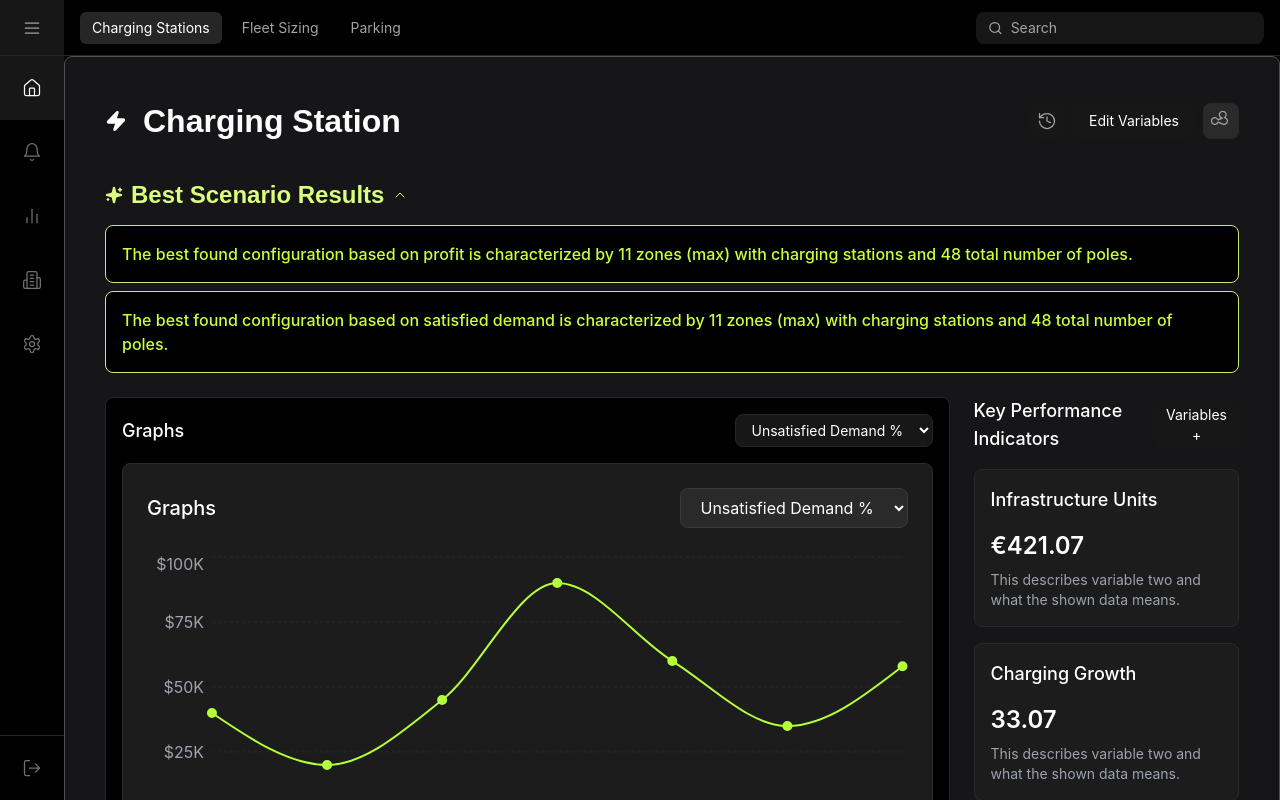
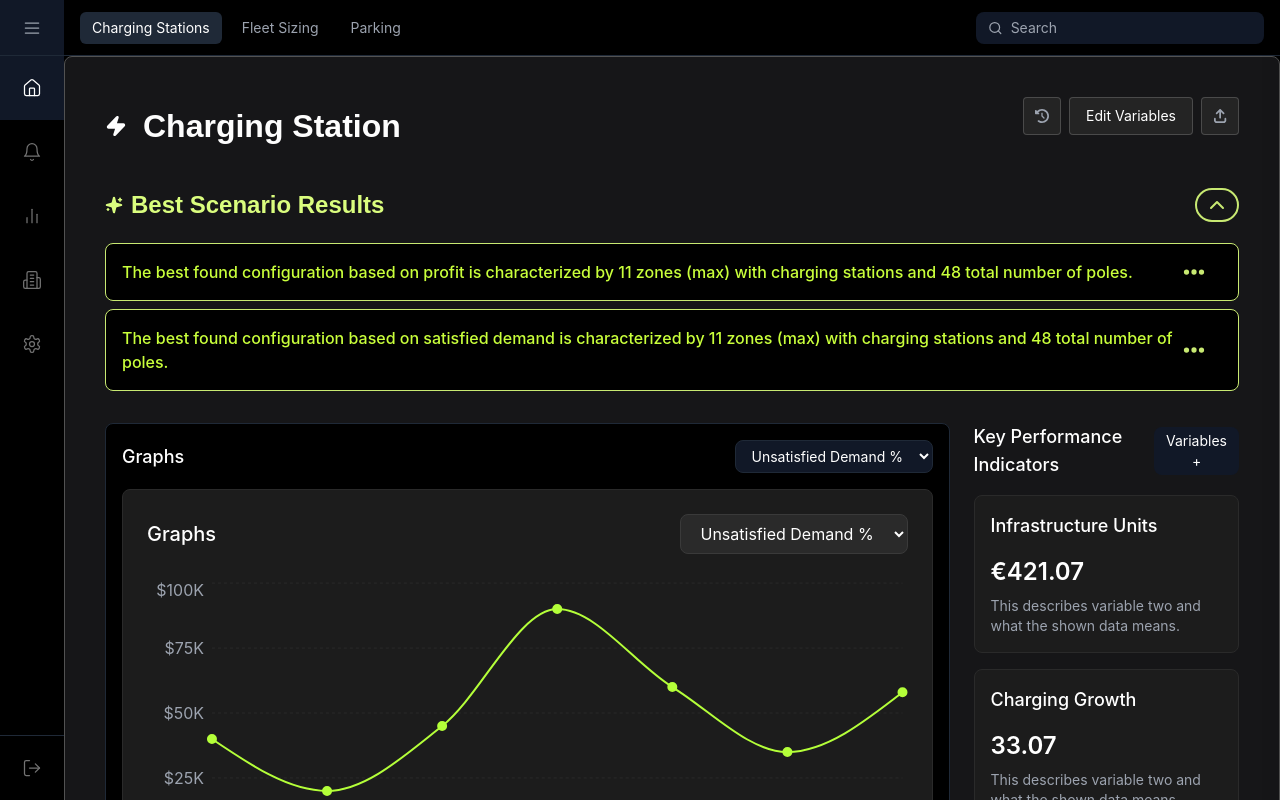
Before and after one commit to kailashcsk/AnswersAI-OA, a React (Vite) app in the folder data-viz-platform/: page / in a window 1280 px wide. Built offline with nearby package versions, Linux system fonts and the light colour scheme.

Commit message:
Feat: First few divs perfected

```diff
--- /dev/null
+++ b/data-viz-platform/src/components/dashboard/ChevronUpButton.tsx
@@ -0,0 +1,27 @@
+import { ChevronUp } from 'lucide-react';
+
+interface ChevronUpButtonProps {
+    onClick?: () => void;
+    className?: string;
+}
+
+const ChevronUpButton: React.FC<ChevronUpButtonProps> = ({
+    onClick,
+    className = ''
+}) => {
+    return (
+        <div className="flex items-center justify-center w-full h-full bg-#18181A80">
+            <button
+                onClick={onClick}
+                className={`relative flex items-center justify-center w-[44px] h-[34px] rounded-3xl border-2 border-[#C8E972] ${className}`}
+            >
+                <ChevronUp
+                    className="w-[24px] h-[24px] text-[#C8E972]"
+                    strokeWidth={2}
+                />
+            </button>
+        </div>
+    );
+};
+
+export default ChevronUpButton;
--- a/data-viz-platform/src/components/dashboard/ScenarioCard.tsx
+++ b/data-viz-platform/src/components/dashboard/ScenarioCard.tsx
@@ -1,6 +1,8 @@
 import React from 'react';
+import { FontAwesomeIcon } from '@fortawesome/react-fontawesome';
 import { useSelector } from 'react-redux';
 import { RootState } from '../../store/store';
+import { faEllipsis } from '@fortawesome/free-solid-svg-icons';
 
 const ScenarioCard = () => {
     // Get scenario results from Redux store
@@ -11,17 +13,19 @@ const ScenarioCard = () => {
             {scenarioResults.map((scenario) => (
                 <div
                     key={scenario.id}
-                    className="p-4 rounded-lg border border-[#3A3A3A] bg-[#1C1C1C] flex justify-between items-center"
+                    className="bg-black rounded-lg p-4 bg-[#CCFF0005] border border-custom-green "
                 >
-                    <p className="text-[#B4FF39] text-sm">
-                        {scenario.description}
-                    </p>
-                    <button
-                        className="text-gray-400 hover:text-white transition-colors"
-                        aria-label="More options"
-                    >
-                        ⋯
-                    </button>
+
+                    <div className="flex justify-between items-center">
+                        <p className="text-[#C9FF3B] text-[16px] font-medium leading-6 text-left no-underline decoration-skip-ink-none font-inter">
+                            {scenario.description}
+                        </p>
+                        <button
+                            className="text-[#C8E972] flex items-center justify-center rounded-full pr-4"
+                            aria-label="More options">
+                            <FontAwesomeIcon icon={faEllipsis} className='w-[24px] h-[24px]'/>
+                        </button>
+                    </div>
                 </div>
             ))}
         </div>
--- /dev/null
+++ b/data-viz-platform/src/components/shared/ActionButton.tsx
@@ -0,0 +1,37 @@
+import { type ButtonHTMLAttributes, type ReactNode } from 'react';
+import { twMerge } from 'tailwind-merge';
+
+interface ActionButtonProps extends ButtonHTMLAttributes<HTMLButtonElement> {
+    children: ReactNode;
+    variant?: 'icon-only' | 'with-text';
+    className?: string;
+}
+
+const ActionButton = ({
+    children,
+    variant = 'icon-only',
+    className = '',
+    ...props
+}: ActionButtonProps) => {
+    const baseStyles = "bg-[#242424] rounded border border-[#5A5A5A] border-opacity-70 transition-colors hover:bg-neutral-800";
+    const variantStyles = variant === 'icon-only'
+        ? "p-2 w-[38px] h-[38px]"
+        : "px-4 py-2";
+    const textStyles = "text-sm text-white";
+
+    return (
+        <button
+            className={twMerge(
+                baseStyles,
+                variantStyles,
+                textStyles,
+                className
+            )}
+            {...props}
+        >
+            {children}
+        </button>
+    );
+};
+
+export default ActionButton;
--- a/data-viz-platform/src/layouts/DashboardLayout.tsx
+++ b/data-viz-platform/src/layouts/DashboardLayout.tsx
@@ -1,6 +1,8 @@
 import React, { useEffect } from 'react';
 import { useSelector, useDispatch } from 'react-redux';
 import { Clock, Share2, Zap, ChevronUp, Sparkles, History } from 'lucide-react';
+import { FontAwesomeIcon } from '@fortawesome/react-fontawesome';
+import { faArrowUpFromBracket, faClockRotateLeft } from '@fortawesome/free-solid-svg-icons';
 import Chart from '../components/dashboard/Chart';
 import KPICard from '../components/dashboard/KPICard';
 import ScenarioCard from '../components/dashboard/ScenarioCard';
@@ -8,6 +10,8 @@ import { RootState } from '../store/store';
 import { setLoading, setError } from '../store/silces/dashboardSlice';
 import RightPanel from './RightPanel';
 import { togglePanel } from '../store/silces/rightPanelSlice';
+import ActionButton from '../components/shared/ActionButton';
+import ChevronUpButton from '../components/dashboard/ChevronUpButton';
 
 const DashboardLayout = () => {
     const dispatch = useDispatch();
@@ -46,46 +50,46 @@ const DashboardLayout = () => {
             <div className="flex justify-between items-center mb-8">
                 {/* Left Section */}
                 <div className="flex items-center gap-2">
-                    <Zap className="lightning-icon fill-current pr-2"/>
+                    <Zap className="lightning-icon fill-current pr-2" />
                     <h1 className="charging-station-heading">Charging Station</h1>
                 </div>
 
                 {/* Right Section */}
-                    <div className="flex gap-2">
-                        {/* Clock Button */}
-                        <button className="bg-neutral-900 p-2 rounded-lg">
-                            <History className="w-5 h-5 text-neutral-400" strokeWidth={1.5} />
-                        </button>
+                <div className="flex items-center gap-2 pb-5">
+                    {/* History Button */}
+                    <ActionButton
+                        aria-label="History"
+                        onClick={() => console.log('History clicked')}
+                    >
+                        <FontAwesomeIcon icon={faClockRotateLeft} className="w-21 h-18 text-neutral-400 text-[#B9B9B9]" />
+
+                    </ActionButton>
 
                     {/* Edit Variables Button */}
-                        <button
-                            className="bg-neutral-900 px-4 py-2 rounded-lg text-sm text-white"
+                    <ActionButton
+                        variant="with-text"
                         onClick={() => dispatch(togglePanel())}
+                        className="w-21 h-18 text-neutral-400 text-[#FFFFFF] fw-bold"
                     >
                         Edit Variables
-                        </button>
+                    </ActionButton>
 
                     {/* Share Button */}
-                        <button className="action-button">
-                            <svg
-                                className="button-icon"
-                                xmlns="http://www.w3.org/2000/svg"
-                                viewBox="0 0 24 24"
-                                fill="none"
-                                stroke="currentColor"
+                    <ActionButton
+                        aria-label="Share"
+                        onClick={() => console.log('Share clicked')}
                     >
-                                <path
-                                    d="M16 8.05a4 4 0 1 1-2.34 7.45L8.34 13.4a4 4 0 1 1 0-2.82l5.32-2.1A4 4 0 1 1 16 8.05z"
-                                    strokeLinecap="round"
-                                    strokeLinejoin="round"
+                        <FontAwesomeIcon
+                            icon={faArrowUpFromBracket}
+                            className="w-21 h-18 text-neutral-400 text-[#B9B9B9]"
                         />
-                            </svg>
-                        </button>
+                    </ActionButton>
                 </div>
             </div>
 
-                {/* Best Scenario Results */}
-                <section className="mb-6">
+            { /* Scenario Results */}
+            <section className="mb-8">
+                <div className="flex justify-between items-center mb-2">
                     <div className="flex items-center gap-2 mb-3">
                         <Sparkles
                             className="w-[18px] h-[18px] text-[#DAFD7F] fill-current"
@@ -94,21 +98,13 @@ const DashboardLayout = () => {
                         <h2 className="best-scenario-heading">
                             Best Scenario Results
                         </h2>
-                        <ChevronUp className="w-4 h-4 text-[#DCFF7FFD]" strokeWidth={1.5} />
+
                     </div>
-                    <div className="space-y-2">
-                        <div className="bg-black rounded-lg p-4 bg-[#CCFF0005] border border-custom-green">
-                            <p className="text-[#C9FF3B] text-[16px] font-medium leading-6 text-left no-underline decoration-skip-ink-none">
-                                The best found configuration based on profit is characterized by 11 zones (max) with charging stations and 48 total number of poles.
-                            </p>
-                        </div>
-                        <div className="bg-black rounded-lg p-4 bg-[#CCFF0005] border border-custom-green">
-                            <p className="text-[#C9FF3B] text-[16px] font-medium leading-6 text-left no-underline decoration-skip-ink-none">
-                                The best found configuration based on satisfied demand is characterized by 11 zones (max) with charging stations and 48 total number of poles.
-                            </p>
+                    <div className="flex items-center gap-2 mb-3">
+                        <ChevronUpButton onClick={() => console.log('Clicked!')} />
                     </div>
                 </div>
-
+                <ScenarioCard />
             </section>
 
             {/* Main Content Grid */}
--- a/data-viz-platform/tailwind.config.js
+++ b/data-viz-platform/tailwind.config.js
@@ -11,11 +11,16 @@ export default {
       },
       colors: {
         'custom-green': '#C8E972',
+        neutral: {
+          400: '#9CA3AF',
+          800: '#1F2937',
+          900: '#111827',
+        },
       },
       fontFamily: {
         roobert: ['"Roobert TRIAL"', 'sans-serif'],
       },
-},
+    },
   },
   plugins: [],
 }
```
Also changed, not shown: data-viz-platform/package.json (+4 -3 lines), data-viz-platform/src/types/button.ts (added, +8 -0 lines), 1 other file (tests, documents, lock files or other folders). Lines whose indentation alone changed are shown as unchanged.
